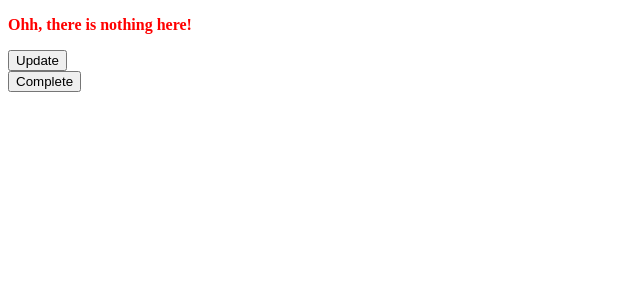
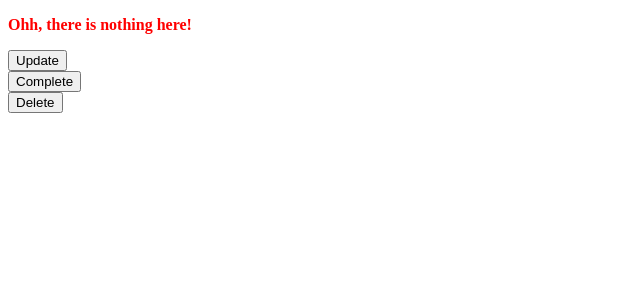
Before and after one commit to erickrh/django-auth-crud, a Django app: page /tasks/1 in a window 1280 px wide. Shown: the part 70-370 px from the top of the page, without its empty margins (0-640 px from the left). Run offline with Django 4.2, Linux system fonts and the light colour scheme.

Commit message:
Add delete task feature

```diff
--- a/tasks/templates/task_detail.html
+++ b/tasks/templates/task_detail.html
@@ -17,4 +17,11 @@
     </button>
   </form>
 
+  <form action="{% url 'delete_task' task.id %}" method='post'>
+    {% csrf_token %}
+    <button>
+      Delete
+    </button>
+  </form>
+
 {% endblock %}
--- a/tasks/urls.py
+++ b/tasks/urls.py
@@ -7,6 +7,7 @@ urlpatterns = [
   path('tasks/', views.tasks, name='tasks'),
   path('tasks/<int:task_id>', views.task_detail, name='task_detail'),
   path('tasks/<int:task_id>/complete', views.complete_task, name='complete_task'),
+  path('tasks/<int:task_id>/delete', views.delete_task, name='delete_task'),
   path('tasks/create', views.create_task, name='create_tasks'),
   path('logout/', views.sighout, name='logout'),
   path('signin/', views.signin, name='signin')
--- a/tasks/views.py
+++ b/tasks/views.py
@@ -90,6 +90,12 @@ def complete_task(request, task_id):
     task.save()
     return redirect('tasks')
 
+def delete_task(request, task_id):
+  if request.method == 'POST':
+    task = get_object_or_404(Task, id=task_id, user=request.user)
+    task.delete()
+    return redirect('tasks')
+
 def create_task(request):
   if request.method == 'GET':
     return render(request, 'create_task.html', {
```
Also changed, not shown: db.sqlite3.
